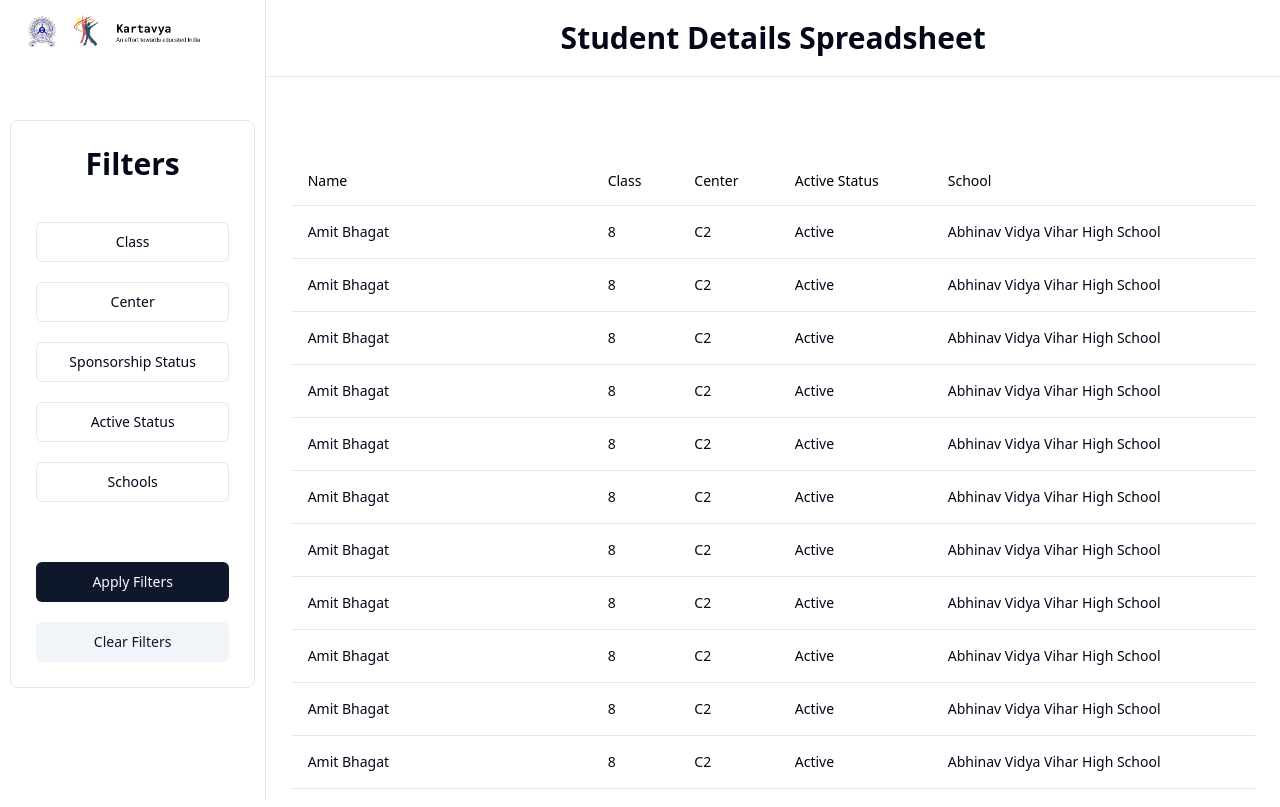
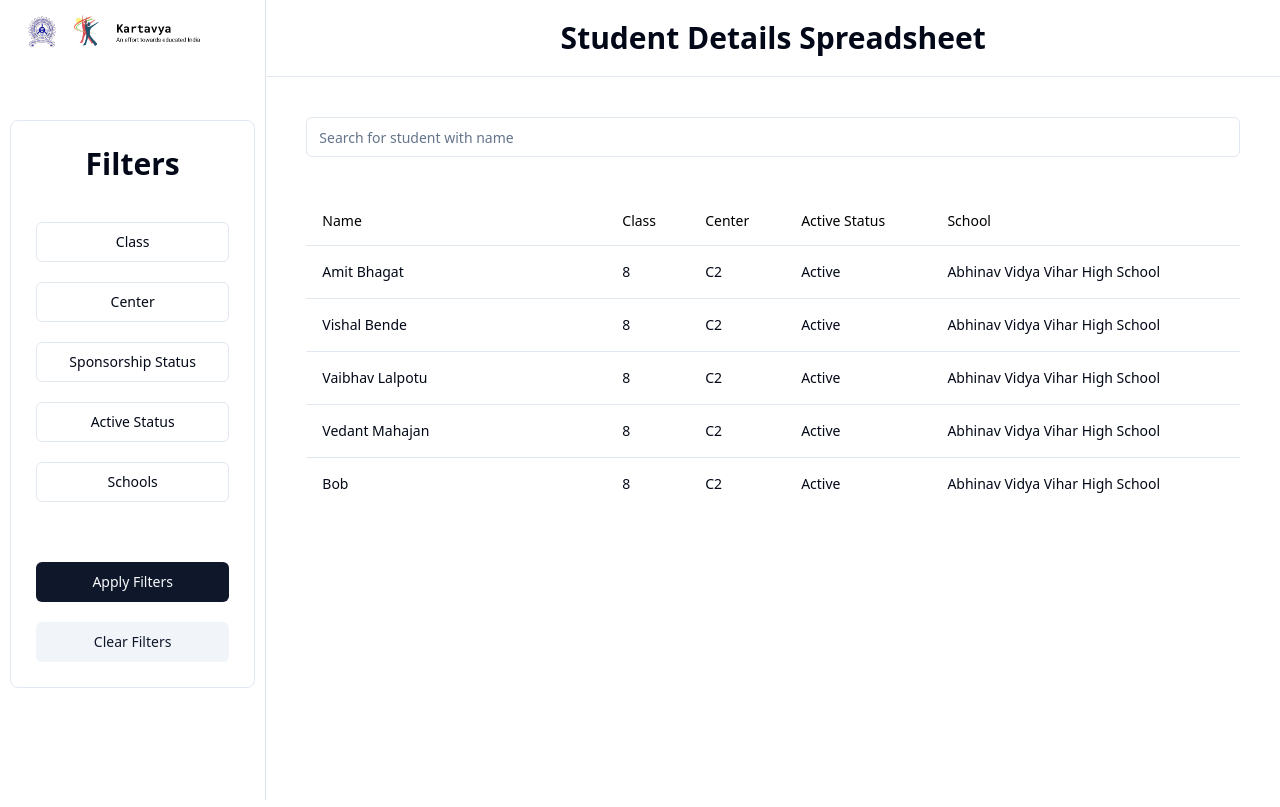
Before and after one commit to kartavya-info/kartavya-database, a React (Vite) app in the folder frontend/: page /student-spreadsheet in a window 1280 px wide. Built offline with nearby package versions, Linux system fonts and the light colour scheme.

Commit message:
Add feature of searching students by name

```diff
--- a/frontend/src/Pages/SpreadsheetBody.jsx
+++ b/frontend/src/Pages/SpreadsheetBody.jsx
@@ -1,14 +1,45 @@
-import React from 'react';
+import React, { useEffect, useMemo, useState } from 'react';
 import StudentTable from './StudentTable';
+import { Input } from '@/components/ui/input';
+
+const students = [
+  { id: '1', name: 'Amit Bhagat', class: '8', center: 'C2', activeStatus: 'Active', school: 'Abhinav Vidya Vihar High School' },
+  { id: '2', name: 'Vishal Bende', class: '8', center: 'C2', activeStatus: 'Active', school: 'Abhinav Vidya Vihar High School' },
+  { id: '3', name: 'Vaibhav Lalpotu', class: '8', center: 'C2', activeStatus: 'Active', school: 'Abhinav Vidya Vihar High School' },
+  { id: '4', name: 'Vedant Mahajan', class: '8', center: 'C2', activeStatus: 'Active', school: 'Abhinav Vidya Vihar High School' },
+  { id: '5', name: 'Bob', class: '8', center: 'C2', activeStatus: 'Active', school: 'Abhinav Vidya Vihar High School' },
+ ];
+
 
 const SpreadsheetBody = () => {
+
+  const [searchQuery, setSearchQuery] = useState('');
+
+  const filteredStudents = useMemo(() => {
+    return students.filter((student) => student.name.toLowerCase().includes(searchQuery.toLowerCase()));
+  }, [students,searchQuery]);
+
+  const handleInputChange = e => {
+    setSearchQuery(e.target.value);
+  };
+
   return (
-    <div className="flex flex-col justify-center items-center gap-20">
+    <div className="flex flex-col justify-center items-center gap-10">
       <div className="heading text-3xl font-bold text-center pt-5 pb-5 border-b w-full">
         Student Details Spreadsheet
       </div>
-      <div className='w-[95%] max-h-[650px] overflow-y-auto'>
-        <StudentTable />
+      <div className="flex flex-col gap-10 w-full pl-10 pr-10">
+        <div>
+          <Input
+            type="text"
+            placeholder="Search for student with name"
+            value={searchQuery}
+            onChange={handleInputChange}
+          />
+        </div>
+        <div className="max-h-[600px] overflow-y-auto">
+          <StudentTable filteredStudents={filteredStudents} />
+        </div>
       </div>
     </div>
   );
--- a/frontend/src/Pages/StudentTable.jsx
+++ b/frontend/src/Pages/StudentTable.jsx
@@ -6,156 +6,12 @@ import {
   TableHeader,
   TableRow,
 } from '@/components/ui/table';
+import { useEffect, useState } from 'react';
 import { Link } from 'react-router-dom';
 
-const students = [
-  {
-    id: '1',
-    name: 'Amit Bhagat',
-    class: '8',
-    center: 'C2',
-    activeStatus: 'Active',
-    school: 'Abhinav Vidya Vihar High School',
-  },
-  {
-    id: '1',
-    name: 'Amit Bhagat',
-    class: '8',
-    center: 'C2',
-    activeStatus: 'Active',
-    school: 'Abhinav Vidya Vihar High School',
-  },
-  {
-    id: '1',
-    name: 'Amit Bhagat',
-    class: '8',
-    center: 'C2',
-    activeStatus: 'Active',
-    school: 'Abhinav Vidya Vihar High School',
-  },
-  {
-    id: '1',
-    name: 'Amit Bhagat',
-    class: '8',
-    center: 'C2',
-    activeStatus: 'Active',
-    school: 'Abhinav Vidya Vihar High School',
-  },
-  {
-    id: '1',
-    name: 'Amit Bhagat',
-    class: '8',
-    center: 'C2',
-    activeStatus: 'Active',
-    school: 'Abhinav Vidya Vihar High School',
-  },
-  {
-    id: '1',
-    name: 'Amit Bhagat',
-    class: '8',
-    center: 'C2',
-    activeStatus: 'Active',
-    school: 'Abhinav Vidya Vihar High School',
-  },
-  {
-    id: '1',
-    name: 'Amit Bhagat',
-    class: '8',
-    center: 'C2',
-    activeStatus: 'Active',
-    school: 'Abhinav Vidya Vihar High School',
-  },
-  {
-    id: '1',
-    name: 'Amit Bhagat',
-    class: '8',
-    center: 'C2',
-    activeStatus: 'Active',
-    school: 'Abhinav Vidya Vihar High School',
-  },
-  {
-    id: '1',
-    name: 'Amit Bhagat',
-    class: '8',
-    center: 'C2',
-    activeStatus: 'Active',
-    school: 'Abhinav Vidya Vihar High School',
-  },
-  {
-    id: '1',
-    name: 'Amit Bhagat',
-    class: '8',
-    center: 'C2',
-    activeStatus: 'Active',
-    school: 'Abhinav Vidya Vihar High School',
-  },
-  {
-    id: '1',
-    name: 'Amit Bhagat',
-    class: '8',
-    center: 'C2',
-    activeStatus: 'Active',
-    school: 'Abhinav Vidya Vihar High School',
-  },
-  {
-    id: '1',
-    name: 'Amit Bhagat',
-    class: '8',
-    center: 'C2',
-    activeStatus: 'Active',
-    school: 'Abhinav Vidya Vihar High School',
-  },
-  {
-    id: '1',
-    name: 'Amit Bhagat',
-    class: '8',
-    center: 'C2',
-    activeStatus: 'Active',
-    school: 'Abhinav Vidya Vihar High School',
-  },
-  {
-    id: '1',
-    name: 'Amit Bhagat',
-    class: '8',
-    center: 'C2',
-    activeStatus: 'Active',
-    school: 'Abhinav Vidya Vihar High School',
-  },
-  {
-    id: '1',
-    name: 'Amit Bhagat',
-    class: '8',
-    center: 'C2',
-    activeStatus: 'Active',
-    school: 'Abhinav Vidya Vihar High School',
-  },
-  {
-    id: '1',
-    name: 'Amit Bhagat',
-    class: '8',
-    center: 'C2',
-    activeStatus: 'Active',
-    school: 'Abhinav Vidya Vihar High School',
-  },
-  {
-    id: '1',
-    name: 'Amit Bhagat',
-    class: '8',
-    center: 'C2',
-    activeStatus: 'Active',
-    school: 'Abhinav Vidya Vihar High School',
-  },
-  {
-    id: '1',
-    name: 'Amit Bhagat',
-    class: '8',
-    center: 'C2',
-    activeStatus: 'Active',
-    school: 'Abhinav Vidya Vihar High School',
-  },
-];
 
-const StudentTable = () => {
+const StudentTable = ({filteredStudents}) => {
+
   return (
     <Table>
       <TableHeader>
@@ -168,7 +24,7 @@ const StudentTable = () => {
         </TableRow>
       </TableHeader>
       <TableBody>
-        {students.map((student) => (
+        {filteredStudents.map((student) => (
           <TableRow key={student.id} className="hover:bg-gray-100">
             <TableCell>
               <Link
--- /dev/null
+++ b/frontend/src/components/ui/input.jsx
@@ -0,0 +1,19 @@
+import * as React from "react"
+
+import { cn } from "@/lib/utils"
+
+const Input = React.forwardRef(({ className, type, ...props }, ref) => {
+  return (
+    (<input
+      type={type}
+      className={cn(
+        "flex h-10 w-full rounded-md border border-input bg-background px-3 py-2 text-sm ring-offset-background file:border-0 file:bg-transparent file:text-sm file:font-medium file:text-foreground placeholder:text-muted-foreground focus-visible:outline-none focus-visible:ring-2 focus-visible:ring-ring focus-visible:ring-offset-2 disabled:cursor-not-allowed disabled:opacity-50",
+        className
+      )}
+      ref={ref}
+      {...props} />)
+  );
+})
+Input.displayName = "Input"
+
+export { Input }
```
